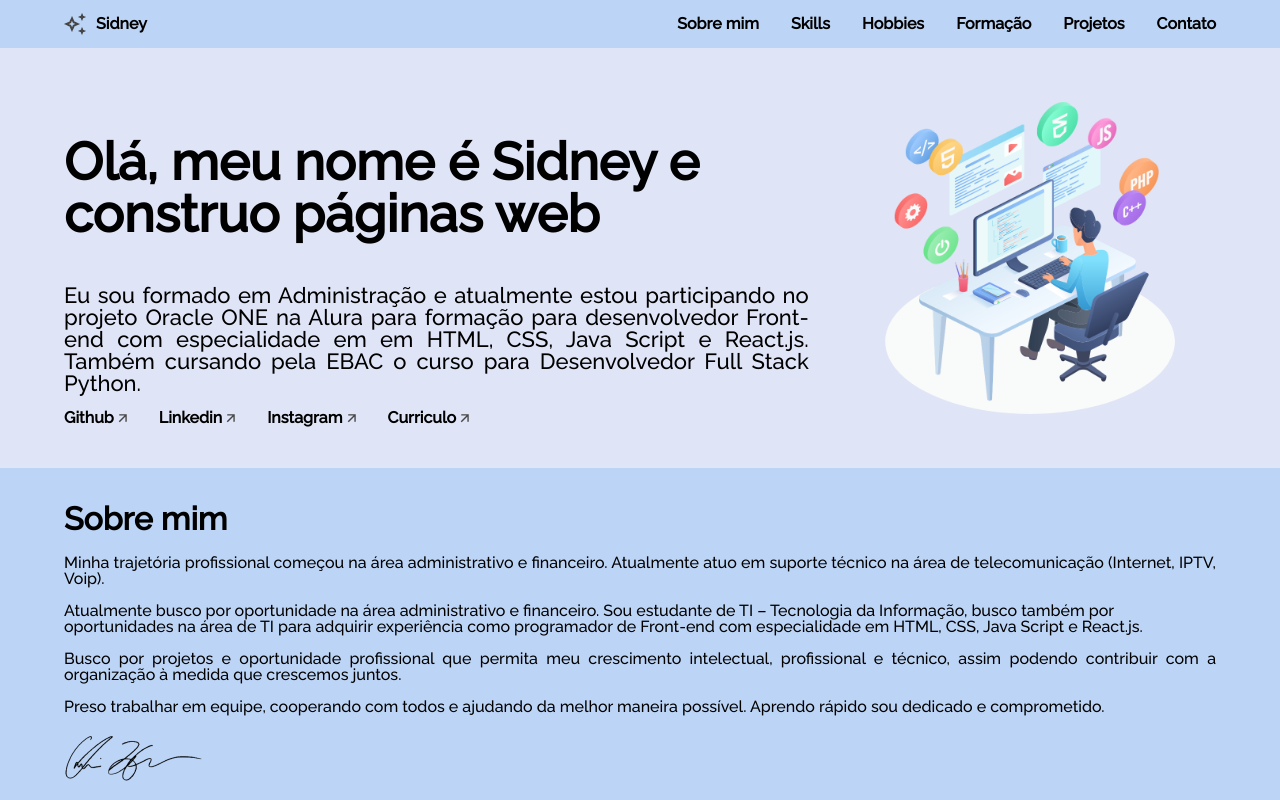
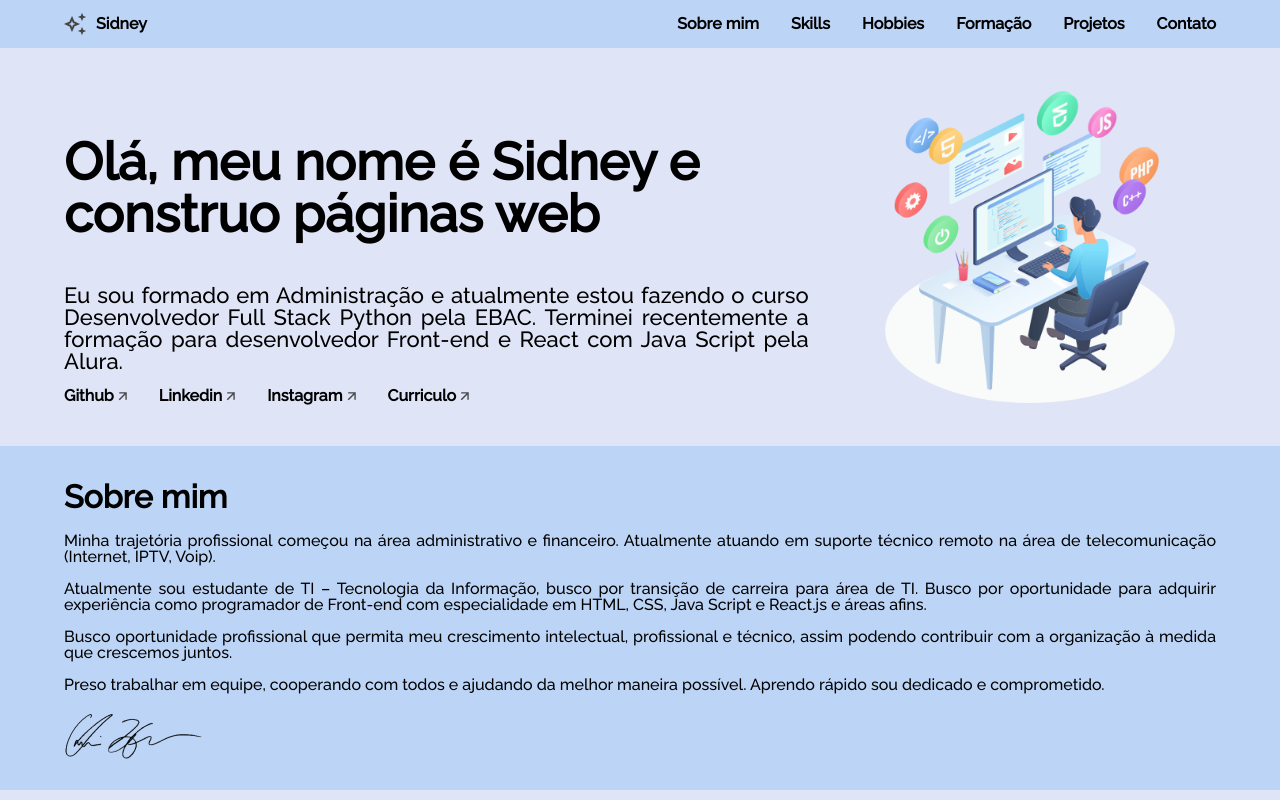
Before and after one commit to sidneygyne/portifolio-versao-2, a plain HTML site: page index.html in a window 1280 px wide. Shown: the top 800 px of the page. Drawn offline with Linux system fonts and the light colour scheme.

Commit message:
nova descrição

```diff
--- a/index.html
+++ b/index.html
@@ -49,7 +49,7 @@
             </div>
             <div class="title__container" id="#sobremim">
                 <h1 class="title__bio">Olá, meu nome é Sidney e construo páginas web</h1>
-                <h1 class="title__subsection">Eu sou formado em Administração e atualmente estou participando no projeto Oracle ONE na Alura para formação para desenvolvedor Front-end com especialidade em em HTML, CSS, Java Script e React.js. Também cursando pela EBAC o curso para Desenvolvedor Full Stack Python.</h1>
+                <h1 class="title__subsection">Eu sou formado em Administração e atualmente estou fazendo o curso Desenvolvedor Full Stack Python pela EBAC. Terminei recentemente a formação para desenvolvedor Front-end e React com Java Script pela Alura.</h1>
                 <ul class="title__network">
                     <li><a class="title__network__item" href="https://github.com/sidneygyne" target="_blank">Github <img src="assets\arrow.png"> </a></li>
                     <li><a class="title__network__item" href="https://www.linkedin.com/in/sidneygyn" target="_blank">Linkedin <img src="assets\arrow.png"></a></li>
@@ -64,11 +64,20 @@
     <section class="about" id="about">
         <div class="about__container">
             <h2 class="about__title">Sobre mim</h2>
-            <p class="about__paragraph">Minha trajetória profissional começou na área administrativo e financeiro. Atualmente atuo em suporte técnico na área de telecomunicação (Internet, IPTV, Voip).</p>
-            <p>Atualmente busco por oportunidade na área administrativo e financeiro. Sou estudante de TI – Tecnologia da Informação, busco também por oportunidades na área de TI para adquirir experiência como programador de Front-end com especialidade em HTML, CSS, Java Script e React.js.</p>
-            <!-- <p class="about__paragraph">Atualmente sou estudante de TI – Tecnologia da Informação, busco por transição de carreira para área de TI. Em busca de oportunidade para adquirir experiencia como programador de Front-end com especialidade em HTML, CSS, Java Script e React.js.</p> -->
-            <p class="about__paragraph">Busco por projetos e oportunidade profissional que permita meu crescimento intelectual, profissional e técnico, assim podendo contribuir com a organização à medida que crescemos juntos.</p>
-            <p class="about__paragraph">Preso trabalhar em equipe, cooperando com todos e ajudando da melhor maneira possível. Aprendo rápido sou dedicado e comprometido.</p>
+            <p class="about__paragraph">Minha trajetória profissional começou na área administrativo e financeiro.
+                Atualmente atuando em suporte técnico remoto na área de telecomunicação (Internet, IPTV, Voip).
+                </p>
+            <p class="about__paragraph">Atualmente sou estudante de TI – Tecnologia da Informação, busco por transição
+                de carreira para área de TI. Busco por oportunidade para adquirir experiência como
+                programador de Front-end com especialidade em HTML, CSS, Java Script e React.js e áreas afins.
+                </p>
+            <p class="about__paragraph">Busco oportunidade profissional que permita meu crescimento intelectual,
+                profissional e técnico, assim podendo contribuir com a organização à medida que
+                crescemos juntos.
+                </p>
+            <p class="about__paragraph">Preso trabalhar em equipe, cooperando com todos e ajudando da melhor maneira
+                possível. Aprendo rápido sou dedicado e comprometido.
+                </p>
             <!-- Caso queira colocar sua própria assinatura, insira aqui! -->
             <img src="assets\signature.png">
         </div>
```
Also changed, not shown: 1 other file.
